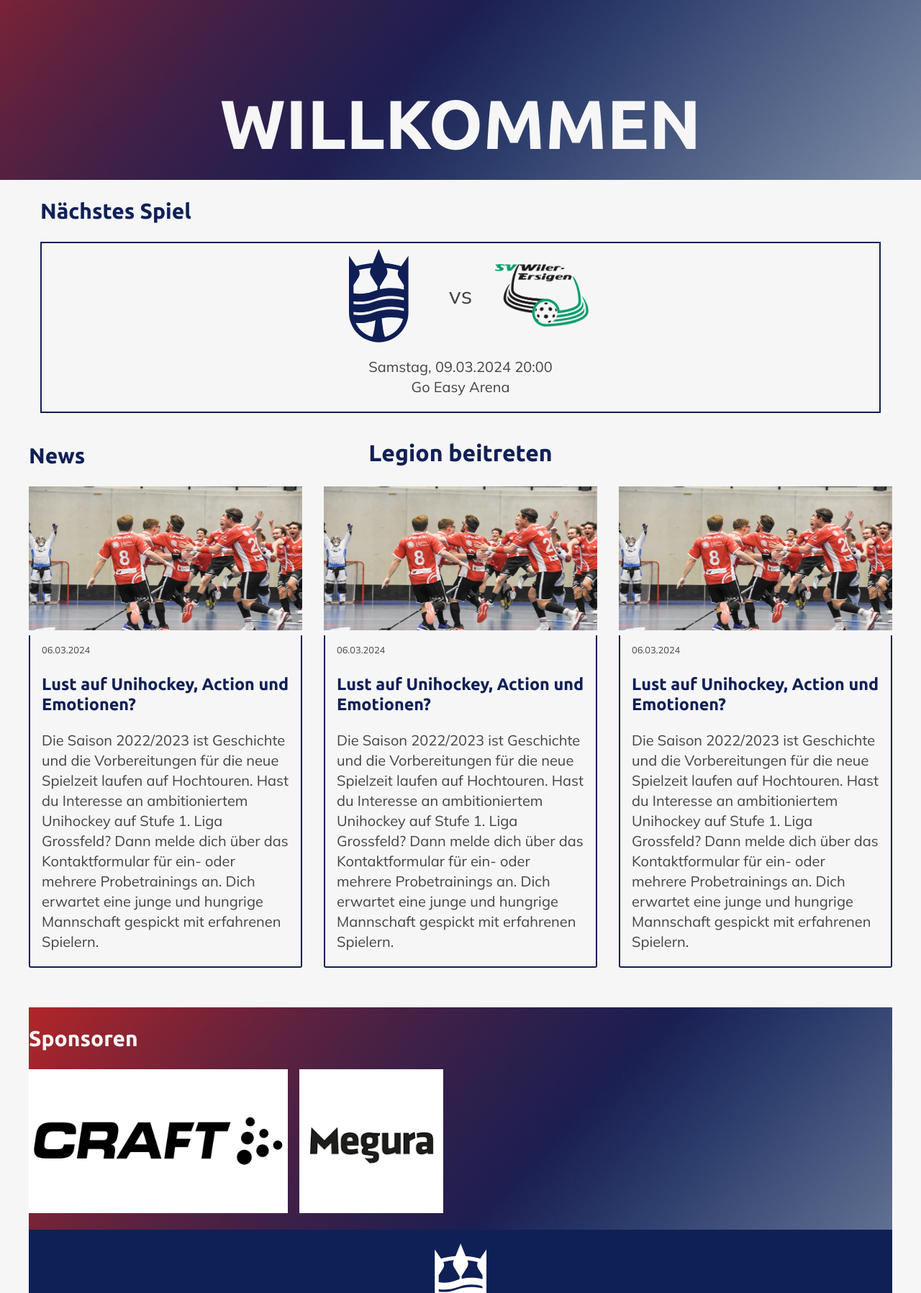
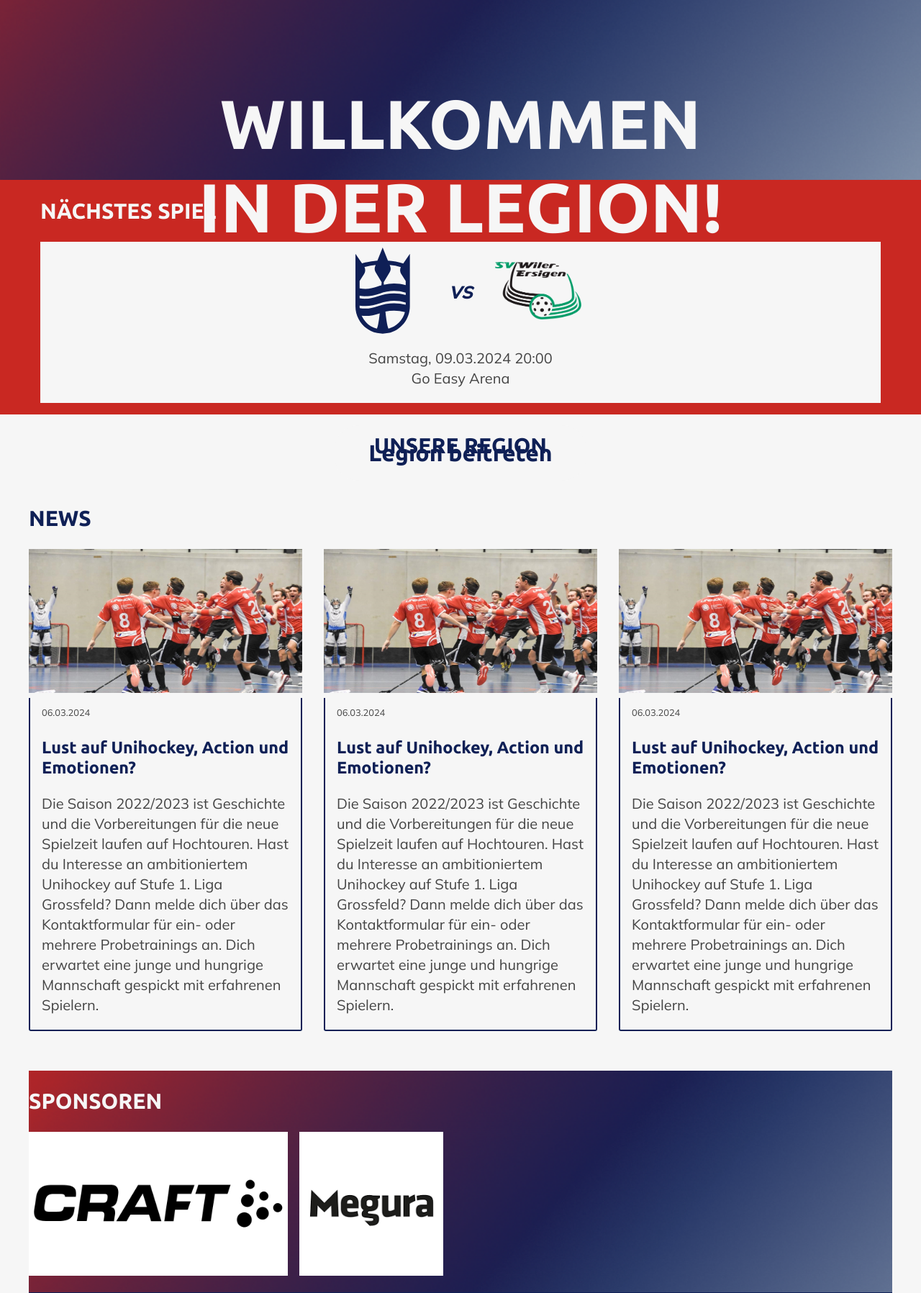
Before and after one commit to DomiBumbacher/legion-wasserschloss, a PHP site: page / in a window 1280 px wide. Shown: the part 550-2347 px from the top of the page at 72% size. Run offline with PHP 8.4, Linux system fonts and the light colour scheme.

Commit message:
Reworked next game

```diff
--- a/draft/index.html
+++ b/draft/index.html
@@ -79,13 +79,14 @@
         </div>
     </div>
 
-    <section class="main-content-container">
+    <section class="bg-red">
+        <div class="main-content-container ">
             <h2>Nächstes Spiel</h2>
 
             <div class="next-game">
                 <div class="next-game-teams">
                     <img class="next-game-team-img" src="img/logo.svg">
-                <span class="next-game-divider">vs</span>
+                    <span class="next-game-divider"><i><b>vs</b></i></span>
                     <img class="next-game-team-img" src="img/opponent.png">
                 </div>
 
@@ -93,8 +94,15 @@
                     <p>Samstag, 09.03.2024 20:00<br>Go Easy Arena</p>
                 </div>
             </div>
+        </div>
+    </section>
 
+    <section>
+        <div class="main-content-container ">
+            <h2>Unsere Region</h2>
+        </div>
     </section>
+
 
 
     <section class="main-content-container">
--- a/draft/style.css
+++ b/draft/style.css
@@ -61,6 +61,10 @@ h3 {
   line-height: 1.2;
   font-family: 'Ubuntu';
   color: var(--clr-primary);
+}
+
+h2 {
+  text-transform: uppercase;
 }
 
 a {
@@ -178,34 +182,49 @@ a {
 }
 
 /* Next game */
+.bg-red {
+  background-color: var(--clr-secondary-800);
+}
+
+.bg-red h2 {
+  color: var(--font-white);
+}
+
 .next-game {
-  border: 2px solid var(--clr-primary);
+  background-color: var(--bg);
   width: 100%;
   max-width: 1200px;
 }
 
 .next-game-teams {
   display: flex;
-  justify-content: center;
+  justify-content: space-evenly;
   align-items: center;
-  gap: 2rem;
   padding-top: 0.5rem;
 }
 
 .next-game-team-img {
-  width: 130px;
-  height: 130px;
+  width: 120px;
+  height: 120px;
   object-fit: contain;
 }
 
 .next-game-divider {
   font-size: 2rem;
+  color: var(--clr-primary);
 }
 
 .next-game-info {
   display: flex;
   justify-content: center;
   text-align: center;
+}
+
+@media only screen and (min-width: 1200px) {
+  .next-game-teams {
+    justify-content: center;
+    gap: 2rem;
+  }
 }
 
 /* News Homepage */
```
Lines whose indentation alone changed are shown as unchanged.
